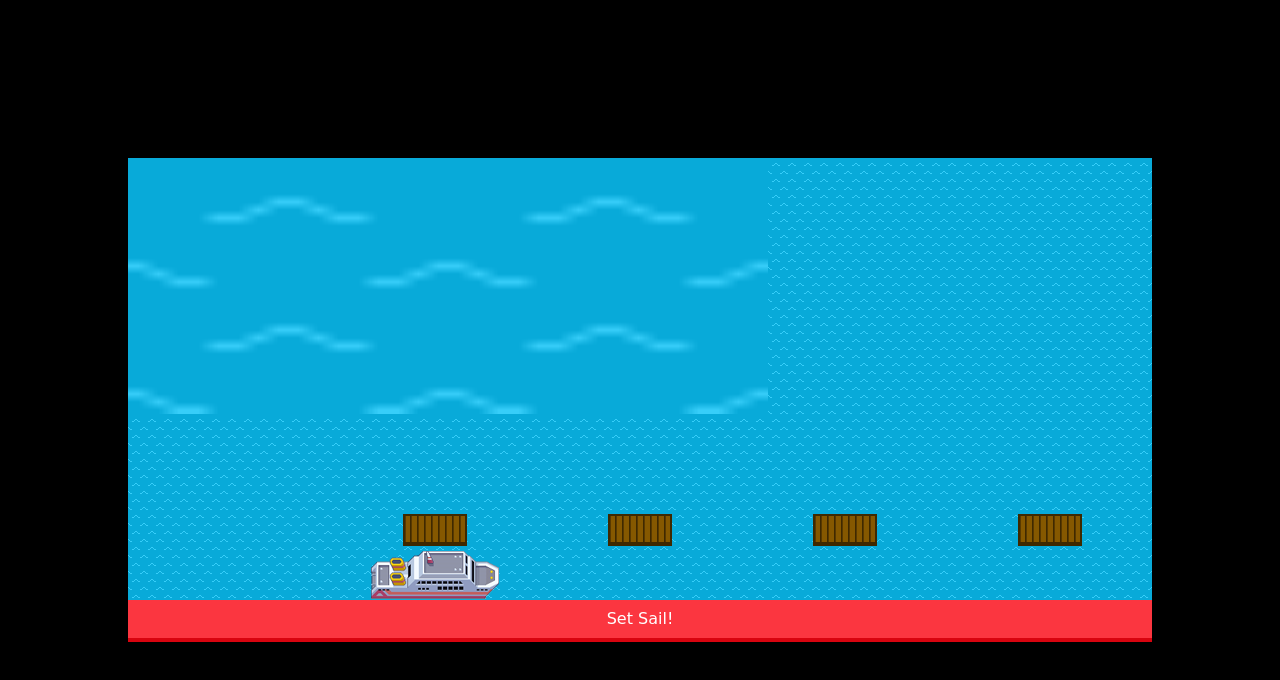
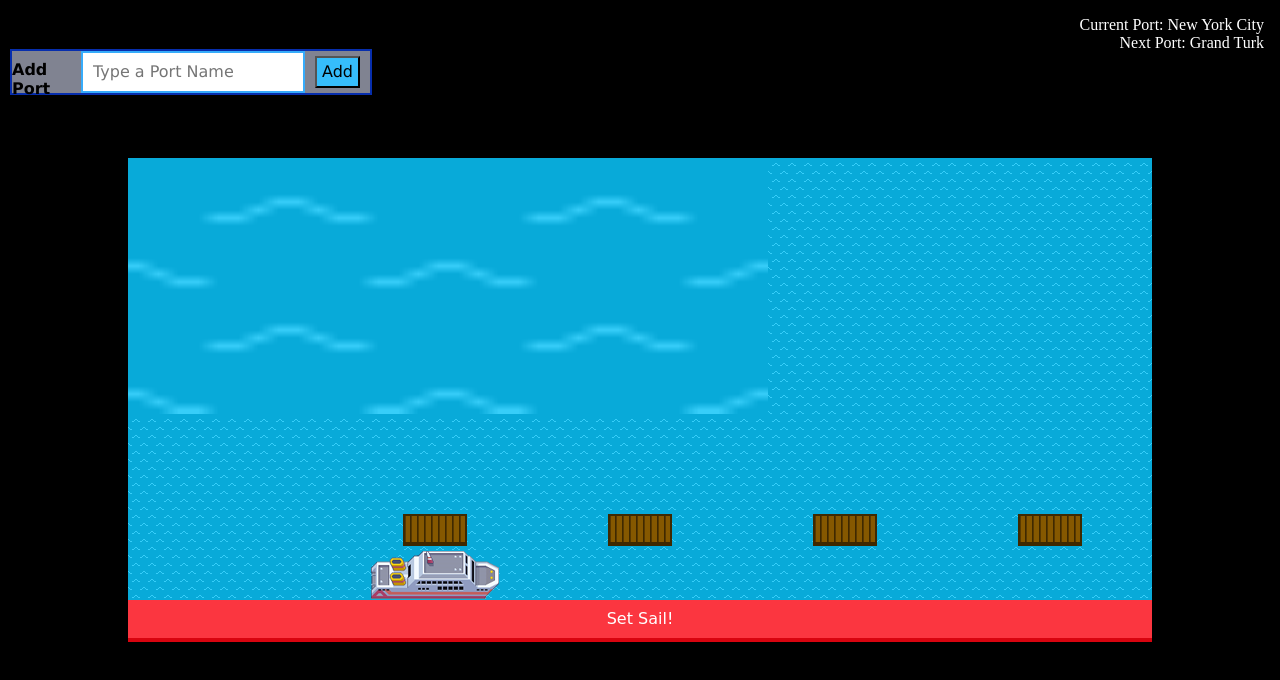
Before and after one commit to 56aint/cruise-ships-gui, a website: page index.html in a window 1280 px wide. Drawn offline with Linux system fonts and the light colour scheme.

Commit message:
fixed sailButton not working

```diff
--- a/css/style.css
+++ b/css/style.css
@@ -1,9 +1,10 @@
-html, body {
+html,
+body {
   height: 100%;
 }
 
 body {
-  background-color: #000;
+  background-color: #000 ;
   display: flex;
   justify-content: center;
   align-items: center;
@@ -14,7 +15,7 @@ body {
   height: 256;
   position: relative;
   overflow-x: auto;
-  background-image: url('../images/water0.png');
+  background-image: url("../images/water0.png");
 }
 
 #ports {
@@ -26,19 +27,19 @@ body {
 #ports > .port {
   width: 64px;
   height: 32px;
-  background-image: url('../images/port.png');
+  background-image: url("../images/port.png");
 }
 
 #ship {
   width: 128px;
   height: 64;
-  background-image: url('../images/ship.png');
+  background-image: url("../images/ship.png");
   position: absolute;
 }
 
 #sailbutton {
   border: 0;
-  background-color: #FB3640;
+  background-color: #fb3640;
   border-bottom: 4px solid #d8040f;
   color: white;
   font-family: inherit;
@@ -47,7 +48,7 @@ body {
   bottom: 0;
   left: 0;
   width: 100%;
-  font-family: 'Press Start 2P', cursive;
+  font-family: "Press Start 2P", cursive;
 }
 
 #sailbutton:focus {
@@ -58,10 +59,48 @@ body {
 
 #message {
   padding: 16px;
-  font-family: 'Press Start 2P', cursive;
+  font-family: "Press Start 2P", cursive;
   position: absolute;
   width: 100%;
   bottom: 0;
   border-top: 3px solid black;
   background-color: white;
 }
+
+#hud {
+  background-color: black;
+  color: white;
+  position: absolute;
+  top: 16px;
+  right: 16px;
+  text-align: right;
+}
+
+.form {
+  display: flex;
+  flex-wrap: wrap-reverse;
+  justify-content: center;
+
+  top: 49px;
+  left: 10px;
+  position: absolute;
+  font-size: inherit;
+  font-family: "Lucida Sans";
+  background-color: rgb(128, 131, 145);
+  border: 2px solid rgb(7, 46, 173);
+}
+.form button {
+  margin: 5px 10px 5px 10px;
+  padding: 5px;
+  background-color: rgb(54, 189, 251);
+  color: black;
+}
+.form label {
+  height: 32px;
+  width: 69px;
+}
+.form input {
+  background-color: white;
+  border: 2px solid rgb(54, 172, 251);
+  padding: 10px;
+}
--- a/index.html
+++ b/index.html
@@ -9,6 +9,11 @@
     <link rel="stylesheet" href="css/style.css" />
   </head>
   <body>
+    <form class="form" action="#">
+      <label for="appPort"><b>Add Port</b></label>
+      <input type="text" id="portName" placeholder="Type a Port Name" />
+      <button id="addPortButton">Add</button>
+    </form>
     <div id="viewport">
       <img
         src="./images/water0.png"
@@ -51,10 +56,16 @@
         </button>
       </div>
     </div>
+
+    <div id="hud">
+      <div id="current-port"></div>
+      <div id="next-port"></div>
+    </div>
+
     <script src="src/Controller.js"></script>
+    <script src="src/Ship.js"></script>
+    <script src="src/Itinerary.js"></script>
     <script src="src/Port.js"></script>
-    <script src="src/Itinerary.js"></script>
-    <script src="src/Ship.js"></script>
 
     <!--<script src="src/Ship.js"></script> -->
     <script>
--- a/src/Controller.js
+++ b/src/Controller.js
@@ -1,20 +1,23 @@
-(function exportController(ship) {
-  function Controller() {
+//import ship from '../images/ship.png';
+//import ship from '../images/ship.png';
+(function exportController() {
+  function Controller(ship) {
     this.ship = ship;
     this.initialiseSea();
-    this.ports = [];
+    //this.ports = [];
+    this.portUpdate();
 
-    document.querySelector('#sailbutton').addEventListener('click', () => {
+    document.querySelector("#sailbutton").addEventListener("click", () => {
       this.setSail();
     });
   }
 
   Controller.prototype = {
     initialiseSea() {
-      const backgrounds = ['./images/water0.png', './images/water1.png'];
+      const backgrounds = ["./images/water0.png", "./images/water1.png"];
       let backgroundIndex = 0;
       window.setInterval(() => {
-        document.querySelector('#viewport').style.backgroundImage = `url('${
+        document.querySelector("#viewport").style.backgroundImage = `url('${
           backgrounds[backgroundIndex % backgrounds.length]
         }')`;
         backgroundIndex += 1;
@@ -22,11 +25,11 @@
     },
 
     renderPorts(ports) {
-      const portsElement = document.querySelector('#ports');
-      portsElement.style.width = '0px';
+      const portsElement = document.querySelector("#ports");
+      portsElement.style.width = "0px";
       ports.forEach((port, index) => {
-        const newPortElement = document.createElement('div');
-        newPortElement.className = 'port';
+        const newPortElement = document.createElement("div");
+        newPortElement.className = "port";
 
         newPortElement.dataset.portName = port.name;
         newPortElement.dataset.portIndex = index;
@@ -38,38 +41,44 @@
     },
 
     renderShip(ship) {
-      // const ship = this.ship;
+       //const ship = this.ship;
 
       const shipPortIndex = ship.itinerary.ports.indexOf(ship.currentPort);
-      const portElement = document.querySelector(`[data-port-index= '${shipPortIndex}']`);
+      const portElement = document.querySelector(
+        `[data-port-index= '${shipPortIndex}']`
+      );
 
-      const shipElement = document.querySelector('#ship');
-      shipElement.style.top = `${portElement.offsetTop}px`;
-      shipElement.style.left = `${portElement.offsetLeft}px`;
+      const shipElement = document.querySelector("#ship");
+      // shipElement.style.top = `${portElement.offsetTop}px`;
+      // shipElement.style.left = `${portElement.offsetLeft}px`;
       shipElement.style.top = `${portElement.offsetTop + 32}px`;
       shipElement.style.left = `${portElement.offsetLeft - 32}px`;
     },
 
     setSail() {
-      // const ship = this.ship
+      const ship = this.ship;
 
       const currentPortIndex = ship.itinerary.ports.indexOf(ship.currentPort);
       const nextPortIndex = currentPortIndex + 1;
 
-      const nextPortElement = document.querySelector(`[data-port-index= '${nextPortIndex}']`);
+      const nextPortElement = document.querySelector(
+        `[data-port-index= '${nextPortIndex}']`
+      );
 
       if (!nextPortElement) {
-        return alert('End of the line!');
+        return this.renderMessage(
+          `${ship.currentPort.name} is the end of the line!`);
       }
 
-      this.renderMessageBox(`Now departing ${ship.currentPort.name}`);
+      this.renderMessage(`Now departing ${ship.currentPort.name}`);
+      ship.setSail();
 
-      const shipElement = document.querySelector('#ship');
+      const shipElement = document.querySelector("#ship");
 
       // const shipElement = document.querySelector('#ship');
       const sailInterval = setInterval(() => {
         const shipLeft = parseInt(shipElement.style.left, 10);
-        if (shipLeft === (nextPortElement.offsetLeft - 32)) {
+        if (shipLeft === nextPortElement.offsetLeft - 32) {
           ship.dock();
           clearInterval(sailInterval);
         }
@@ -80,20 +89,42 @@
     },
 
     renderMessage(message) {
-      const messageElement = document.createElement('div');
-      messageElement.id = 'message';
+      const messageElement = document.createElement("div");
+      messageElement.id = "message";
       messageElement.innerHTML = message;
 
-      const viewport = document.querySelector('viewport');
+      const viewport = document.querySelector("#viewport");
       viewport.appendChild(messageElement);
 
       setTimeout(() => {
         viewport.removeChild(messageElement);
       }, 2000);
     },
+
+    portUpdate() {
+      const ship = this.ship;
+
+      const currentPortElement = document.getElementById("current-port");
+      const nextPortElement = document.getElementById("next-port");
+
+      currentPortElement.textContent = `Current Port: ${ship.currentPort.name}`;
+
+      const currentPortIndex = ship.itinerary.ports.indexOf(ship.currentPort);
+      const nextPortIndex = currentPortIndex + 1;
+
+      if (nextPortIndex === ship.itinerary.ports.length) {
+        nextPortElement.textContent = "End of Cruise";
+      } else {
+        nextPortElement.textContent = `Next Port: ${ship.itinerary.ports[nextPortIndex].name}`;
+      }
+    },
+
+    addNewPort() {
+      const typedNewPort = document.getElementById("portName").value;
+    }
   };
 
-  if (typeof module !== 'undefined' && module.exports) {
+  if (typeof module !== "undefined" && module.exports) {
     module.exports = Controller;
   } else {
     window.Controller = Controller;
```
Also changed, not shown: README.md.
